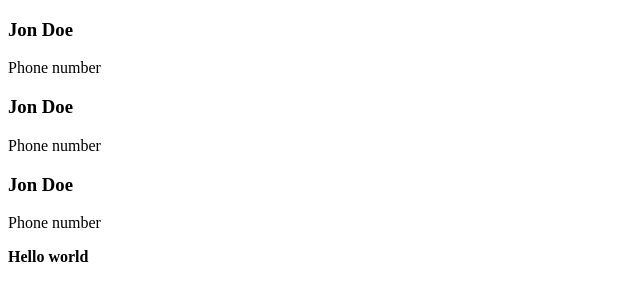
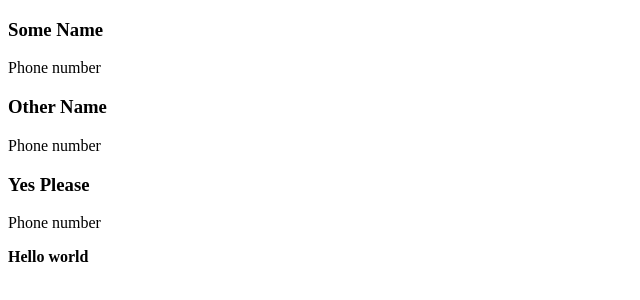
Before and after one commit to smoki2772/LearningRepo1, a plain HTML site: page contacts.html in a window 1280 px wide. Shown: the whole page, without its empty margins (0-640 px from the left). Drawn offline with Linux system fonts and the light colour scheme.

Commit message:
done changes to contacts

```diff
--- a/contacts.html
+++ b/contacts.html
@@ -7,13 +7,13 @@
 </head>
 <body>
 
-    <h3>Jon Doe</h3>
+    <h3>Some Name</h3>
     <p>Phone number</p>
 
-    <h3>Jon Doe</h3>
+    <h3>Other Name</h3>
     <p>Phone number</p>
 
-    <h3>Jon Doe</h3>
+    <h3>Yes Please</h3>
     <p>Phone number</p>
 
     <b>Hello world</b>
```
